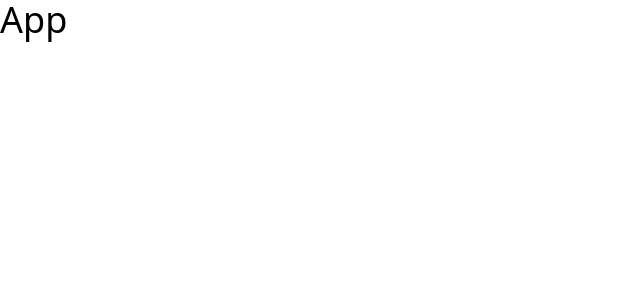
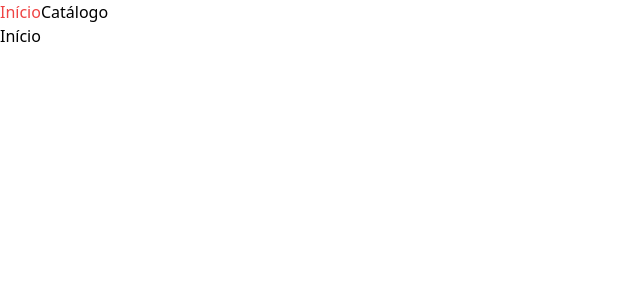
Before and after one commit to luizpoderoso/editora-git, a React (Create React App) app: page / in a window 1280 px wide. Shown: the top 300 px of the page, without its empty margins (0-640 px from the left). Built offline with nearby package versions, Linux system fonts and the light colour scheme.

Commit message:
Some router additions.
This commit bring some basic elements to the site, and the basic router implemmentation.

```diff
--- a/package.json
+++ b/package.json
@@ -1,6 +1,6 @@
 {
   "name": "editora-git",
-  "version": "0.1.0",
+  "version": "0.1.2",
   "private": true,
   "dependencies": {
     "@testing-library/jest-dom": "^5.17.0",
--- a/public/index.html
+++ b/public/index.html
@@ -1,5 +1,5 @@
 <!DOCTYPE html>
-<html lang="en">
+<html lang="pt-br">
   <head>
     <meta charset="utf-8" />
     <link rel="icon" href="%PUBLIC_URL%/favicon.ico" />
--- a/src/App/App.jsx
+++ b/src/App/App.jsx
@@ -1,6 +1,22 @@
+import { Route, Routes } from "react-router";
+import Navigation from "./components/Navigation";
+
 const App = () => {
   return (
-    <div className="text-4xl">App</div>
+    <div>
+
+      <Navigation />
+
+      <main>
+        <Routes>
+          <Route path="/" element={<h1>Início</h1>} />
+          <Route path="/catalogo" element={<h1>Catálogo</h1>} />
+          <Route path="/livros/:isbn" element={<h1>Página de Livro</h1>} />
+          <Route path="/categoria/:category" element={<h1>Página de Livro</h1>} />
+        </Routes>
+      </main>
+
+    </div>
   );
 };
 
--- /dev/null
+++ b/src/App/components/Navigation.jsx
@@ -0,0 +1,10 @@
+import { NavLink } from "react-router-dom";
+
+const Navigation = () => (
+  <nav>
+    <NavLink className={({ isActive }) => isActive ? 'text-red-500' : 'transition ease-in-out hover:text-zinc-500'} to='/'>Início</NavLink>
+    <NavLink className={({ isActive }) => isActive ? 'text-red-500' : 'transition ease-in-out hover:text-zinc-500'} to='/catalogo'>Catálogo</NavLink>
+  </nav>
+)
+
+export default Navigation;
```
